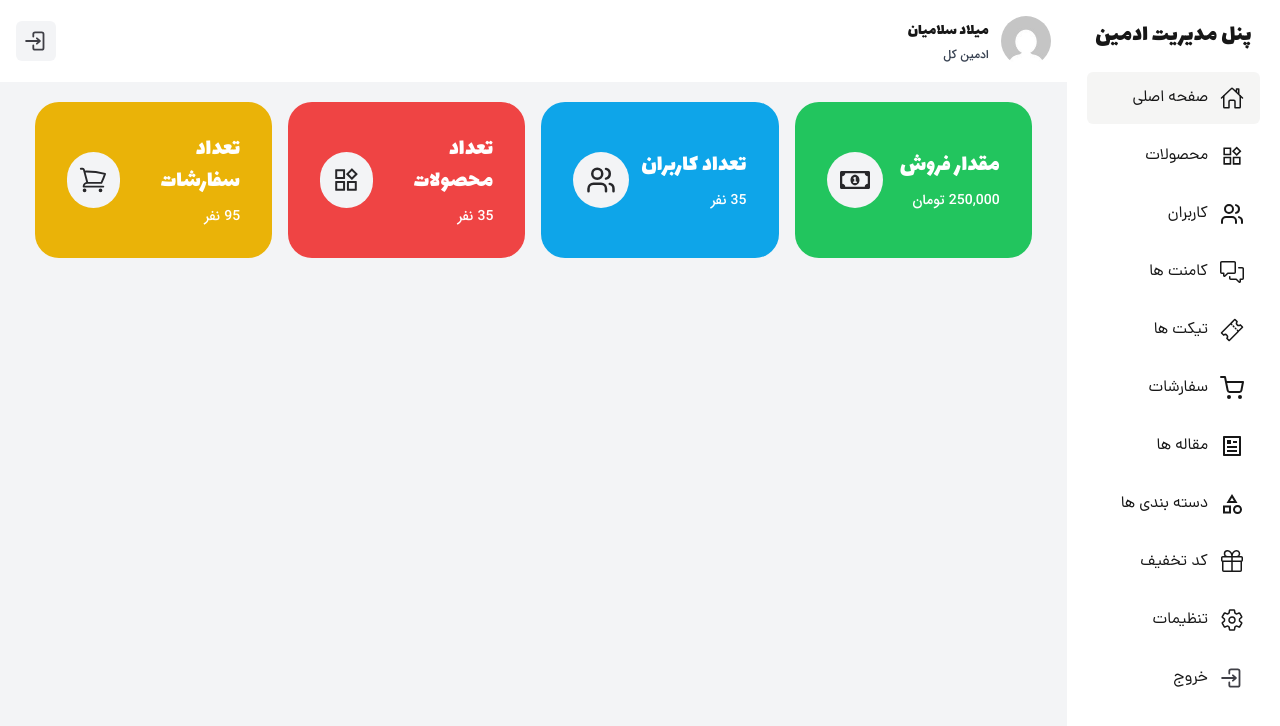
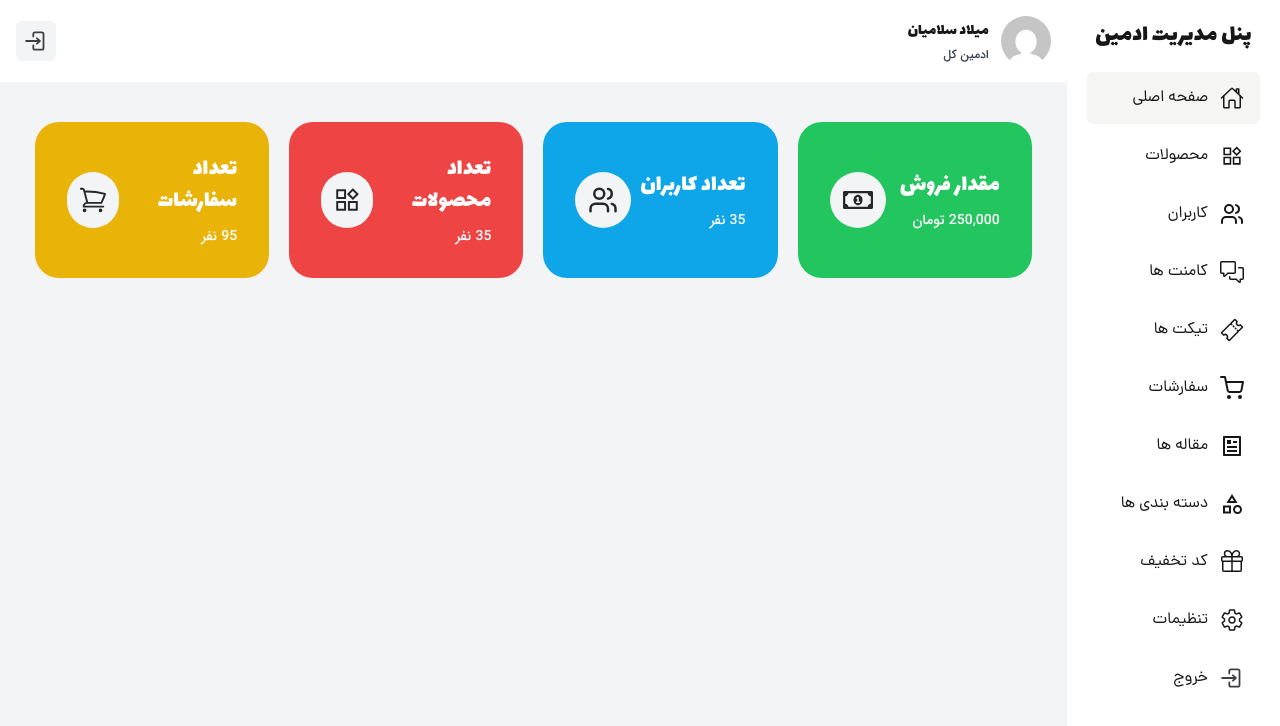
Before and after one commit to milad1385/tool-shop, a Next.js app: page /p-admin in a window 1280 px wide. Shown: the top 726 px of the page. Built offline with nearby package versions, Linux system fonts and the light colour scheme.

Commit message:
fix stats component style bug

```diff
--- a/src/components/templates/p-admin/Stats.tsx
+++ b/src/components/templates/p-admin/Stats.tsx
@@ -7,7 +7,7 @@ import { LuUsers } from "react-icons/lu";
 
 function Stats() {
   return (
-    <div className="grid grid-cols-2  lg:grid-cols-4 gap-4 mb-5">
+    <div className="grid grid-cols-2  lg:grid-cols-4 gap-5 my-5">
       <StatBox
         title="مقدار فروش"
         icon={
```
